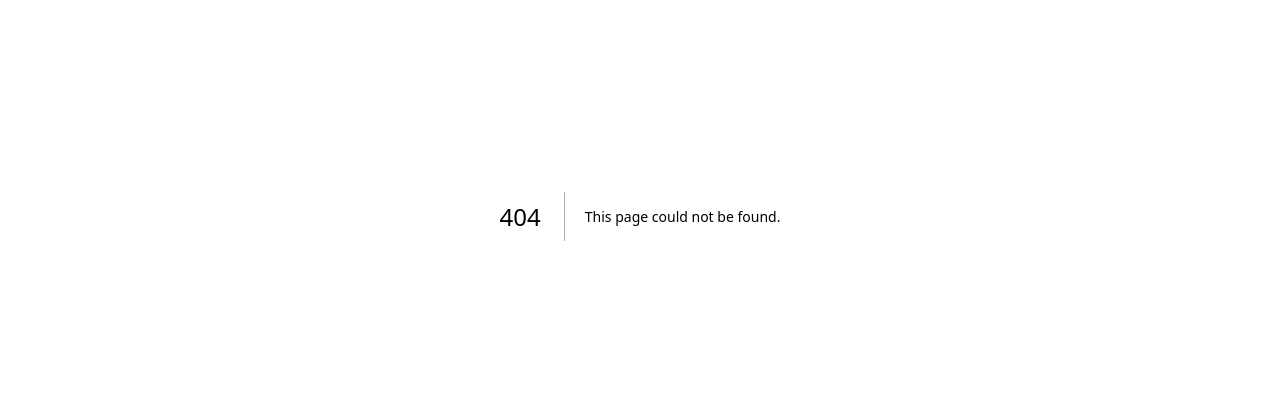
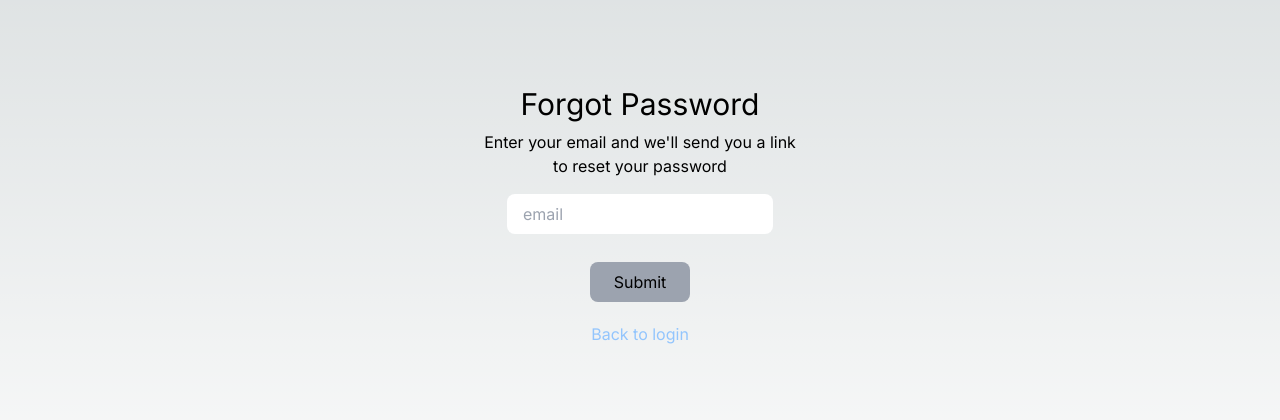
Before and after one commit to Aftab1112/NextJS-Authentication-App, a Next.js app: page /forgotpassword in a window 1280 px wide. Before the commit this address had no page. Shown: the part 184-604 px from the top of the page. Built offline with nearby package versions, Linux system fonts and the light colour scheme.

Commit message:
created a forgot password page

```diff
--- /dev/null
+++ b/src/app/forgotpassword/page.tsx
@@ -0,0 +1,71 @@
+"use client";
+import Link from "next/link";
+import React, { useEffect, useState } from "react";
+
+const ForgotPasswordPage: React.FC = () => {
+  const [email, setEmail] = useState<string>("");
+  const [emailError, setEmailError] = useState<string>("");
+  const [buttonDisabled, setButtonDisabled] = useState<boolean>(true);
+
+  const validateEmail = (email: string): string | null => {
+    const emailRegex = /^[^\s@]+@[^\s@]+\.[^\s@]+$/;
+    if (!emailRegex.test(email)) return "Invalid email address";
+    return null;
+  };
+
+  const onChange = (e: React.ChangeEvent<HTMLInputElement>): void => {
+    const emailValue = e.target.value;
+    setEmail(emailValue);
+
+    const error = validateEmail(emailValue);
+    setEmailError(error ? error : "");
+    if (!error) {
+      setButtonDisabled(false);
+    }
+  };
+
+  useEffect(() => {
+    const isEmailValid = !validateEmail(email);
+    setButtonDisabled(!isEmailValid);
+  }, [email]);
+
+  const onEmailSubmit = () => {
+    if (buttonDisabled) return;
+  };
+  return (
+    <div className="flex flex-col items-center justify-center min-h-screen py-2">
+      <div className="flex flex-col justify-center items-center w-[320px]">
+        <h1 className="mb-2 text-3xl">Forgot Password</h1>
+        <p className="">Enter your email and we'll send you a link </p>
+        <p>to reset your password</p>
+      </div>
+
+      <input
+        className="px-4 py-2 my-4 text-black border-none rounded-lg"
+        type="email"
+        value={email}
+        onChange={onChange}
+        id="email"
+        placeholder="email"
+      />
+      {emailError && <p className="mb-3 -mt-2 text-red-500">{emailError}</p>}
+
+      <button
+        className={`px-6 py-2 mt-3 transition duration-200 ${
+          buttonDisabled
+            ? "bg-gray-400 cursor-default"
+            : "bg-green-800 hover:bg-green-600"
+        } rounded-lg `}
+        onClick={onEmailSubmit}
+      >
+        Submit
+      </button>
+
+      <Link className="mt-5 text-blue-300" href="/login">
+        Back to login
+      </Link>
+    </div>
+  );
+};
+
+export default ForgotPasswordPage;
--- a/src/app/login/page.tsx
+++ b/src/app/login/page.tsx
@@ -96,6 +96,13 @@ const LoginPage: React.FC = () => {
           Sign up here
         </Link>
       </div>
+
+      <div className="flex mt-2">
+        <p className="mr-2">Forgot password ?</p>
+        <Link className="text-blue-300" href="/forgotpassword">
+          Reset here
+        </Link>
+      </div>
     </div>
   );
 };
```
